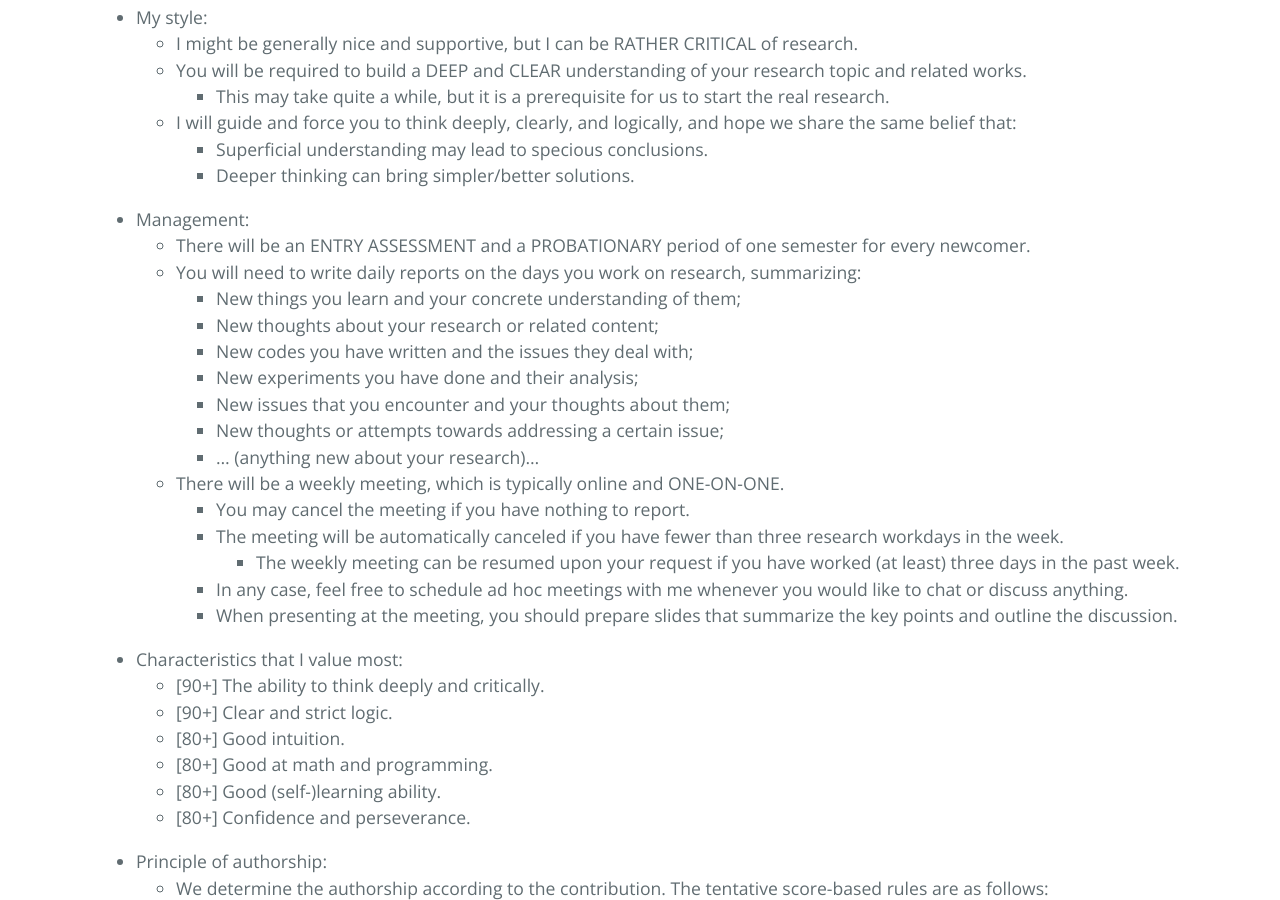
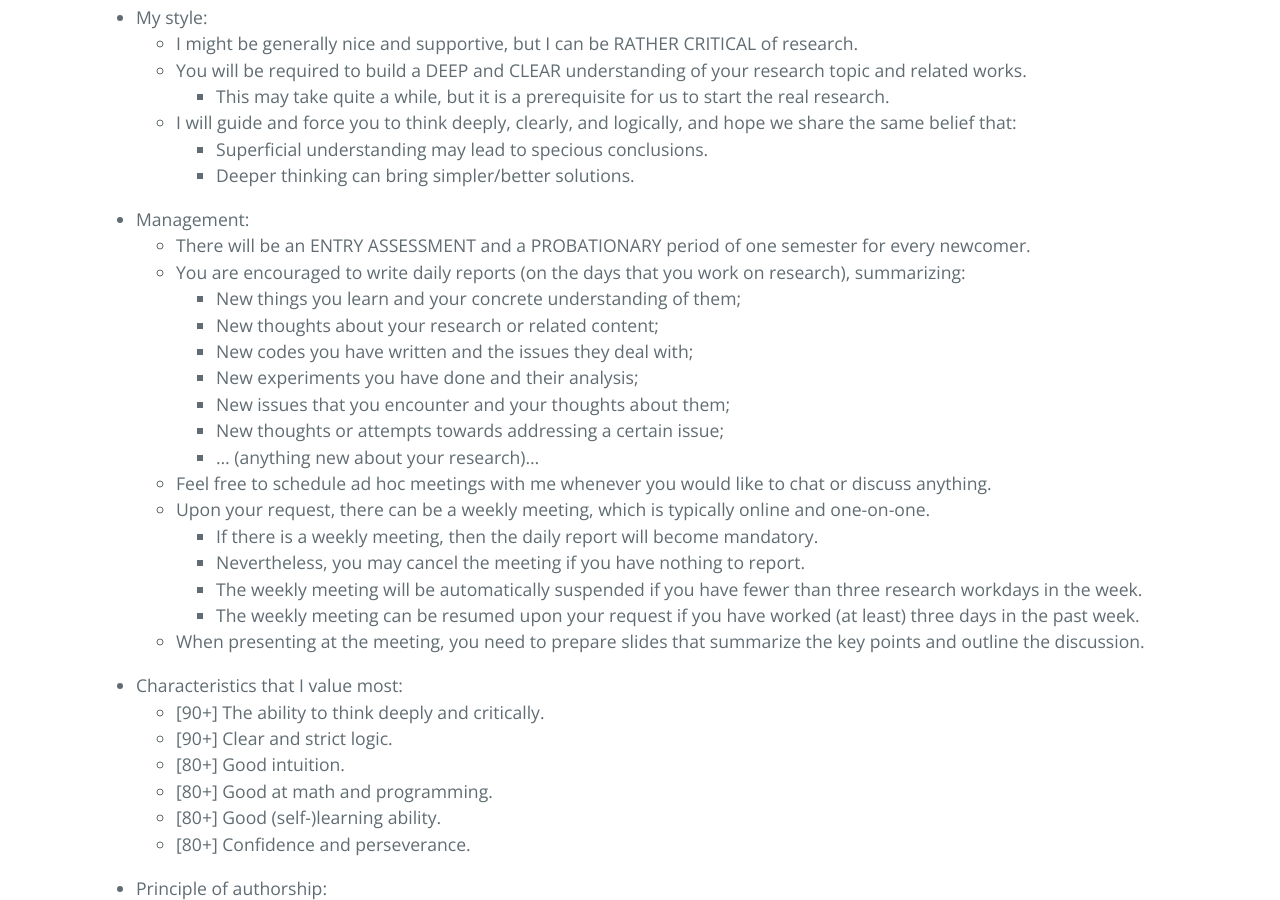
Before and after one commit to ZhimingZhou/zhimingzhou.github.io, a Jekyll site: the page built from _posts/2020-12-09-Prospective-Students.md, in a window 1280 px wide and 900 px high, scrolled down 2003 px. Built offline with Jekyll 4.4.1, drawn with Linux system fonts in a browser that asks for light colours.

Commit message:
Update 2020-12-09-Prospective-Students.md

```diff
--- a/_posts/2020-12-09-Prospective-Students.md
+++ b/_posts/2020-12-09-Prospective-Students.md
@@ -82,7 +82,7 @@ I’m looking for TALENTED students with GENUINE enthusiasm for FUNDAMENTAL rese
 <!--  -->
 - Management:
 	- There will be an ENTRY ASSESSMENT and a PROBATIONARY period of one semester for every newcomer.
-	- You will need to write daily reports on the days you work on research, summarizing:
+	- You are encouraged to write daily reports (on the days that you work on research), summarizing:
 		- New things you learn and your concrete understanding of them;
 		- New thoughts about your research or related content;
 		- New codes you have written and the issues they deal with;
@@ -90,12 +90,13 @@ I’m looking for TALENTED students with GENUINE enthusiasm for FUNDAMENTAL rese
 		- New issues that you encounter and your thoughts about them;
 		- New thoughts or attempts towards addressing a certain issue;
 		- ... (anything new about your research)...
-	- There will be a weekly meeting, which is typically online and ONE-ON-ONE.
-		- You may cancel the meeting if you have nothing to report.
-		- The meeting will be automatically canceled if you have fewer than three research workdays in the week.
-			- The weekly meeting can be resumed upon your request if you have worked (at least) three days in the past week.
-		- In any case, feel free to schedule ad hoc meetings with me whenever you would like to chat or discuss anything.
-		- When presenting at the meeting, you should prepare slides that summarize the key points and outline the discussion.
+	- Feel free to schedule ad hoc meetings with me whenever you would like to chat or discuss anything.
+	- Upon your request, there can be a weekly meeting, which is typically online and one-on-one.
+		- If there is a weekly meeting, then the daily report will become mandatory.
+		- Nevertheless, you may cancel the meeting if you have nothing to report.
+		- The weekly meeting will be automatically suspended if you have fewer than three research workdays in the week.
+		- The weekly meeting can be resumed upon your request if you have worked (at least) three days in the past week.
+	- When presenting at the meeting, you need to prepare slides that summarize the key points and outline the discussion.
 
 <!--  -->
 - Characteristics that I value most:
```
